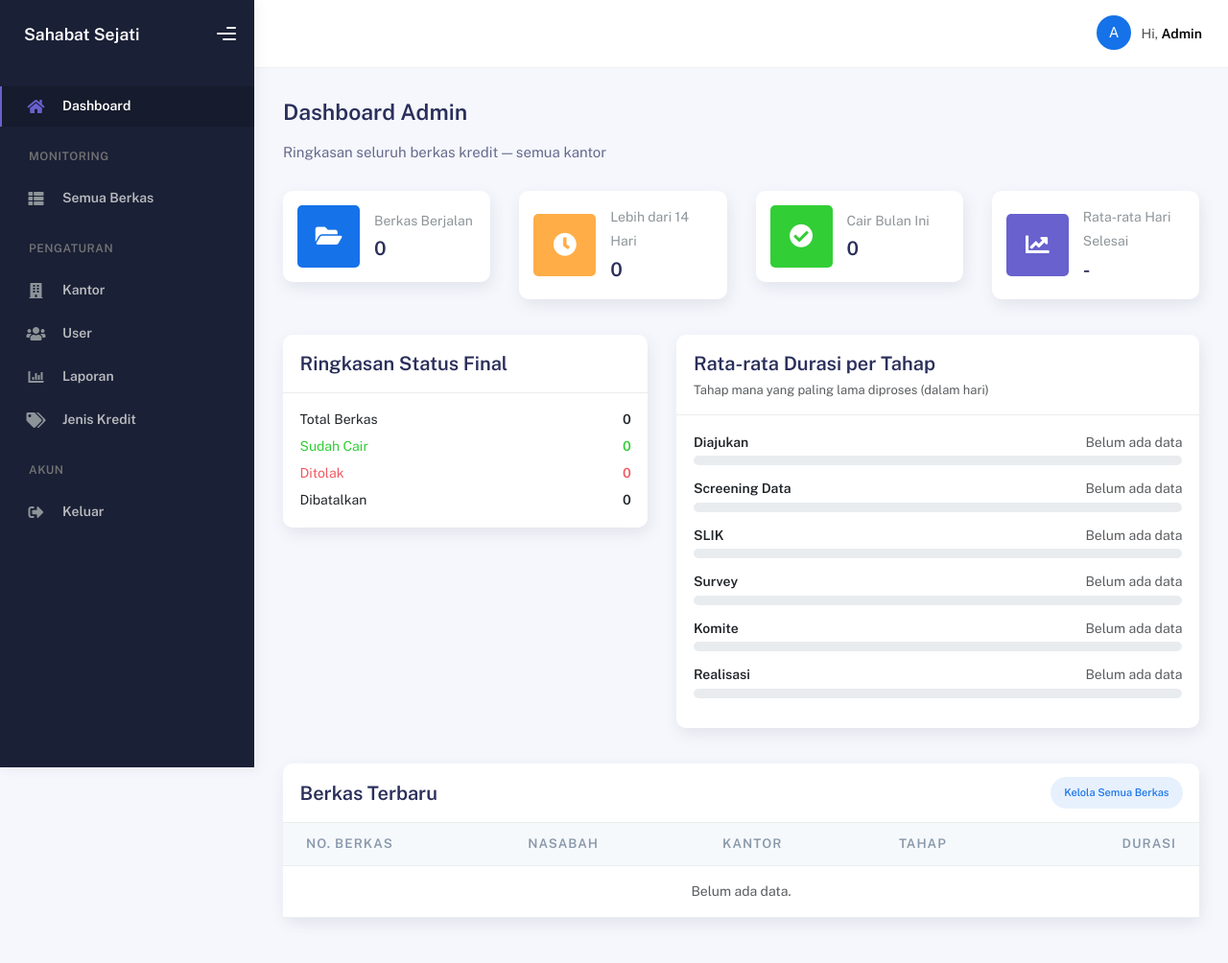
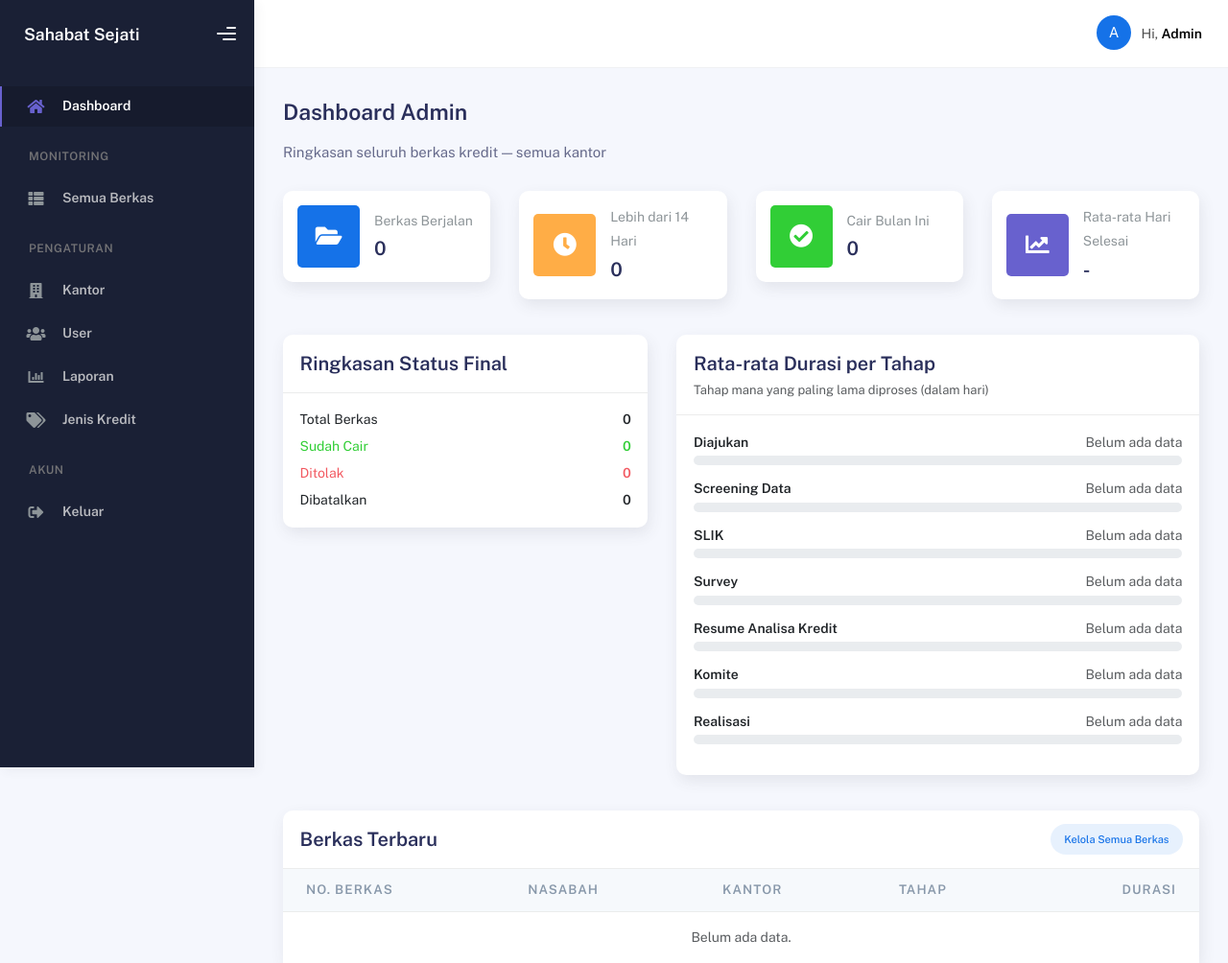
Before and after one commit to zxamin212/trackingbprss, a Laravel app: page /admin/dashboard in a window 1280 px wide. Shown: the top 1004 px of the page at 96% size. Run offline with Laravel 12, Linux system fonts and the light colour scheme; a user stored in the database is signed in; data comes from the database, SQL or seed files in the repository; data that the repository does not hold is empty.

Commit message:
Tambah tahap Resume Analisa Kredit di alur proses berkas

```diff
--- a/app/Models/BerkasKredit.php
+++ b/app/Models/BerkasKredit.php
@@ -19,7 +19,7 @@ class BerkasKredit extends Model
     ];
 
     public const STATUS = [
-        'diajukan', 'screening_data', 'slik', 'survey', 'komite',
+        'diajukan', 'screening_data', 'slik', 'survey', 'resume_analisa_kredit', 'komite',
         'realisasi', 'cair', 'pending', 'tolak', 'batal',
     ];
 
--- a/app/Services/DurasiTahapService.php
+++ b/app/Services/DurasiTahapService.php
@@ -7,7 +7,7 @@ use App\Models\BerkasKreditHistory;
 
 class DurasiTahapService
 {
-    public const TAHAP = ['diajukan', 'screening_data', 'slik', 'survey', 'komite', 'realisasi'];
+    public const TAHAP = ['diajukan', 'screening_data', 'slik', 'survey', 'resume_analisa_kredit', 'komite', 'realisasi'];
 
     /**
      * Rata-rata durasi (hari) per tahap.
--- a/resources/views/components/durasi-tahap.blade.php
+++ b/resources/views/components/durasi-tahap.blade.php
@@ -6,6 +6,7 @@
         'screening_data' => 'Screening Data',
         'slik' => 'SLIK',
         'survey' => 'Survey',
+        'resume_analisa_kredit' => 'Resume Analisa Kredit',
         'komite' => 'Komite',
         'realisasi' => 'Realisasi',
     ];
--- a/resources/views/slo/berkas/index.blade.php
+++ b/resources/views/slo/berkas/index.blade.php
@@ -50,6 +50,7 @@
                                     'screening_data' => 'info',
                                     'slik' => 'info',
                                     'survey' => 'primary',
+                                    'resume_analisa_kredit' => 'primary',
                                     'komite' => 'primary',
                                     'realisasi' => 'warning',
                                     'cair' => 'success',
--- a/routes/web.php
+++ b/routes/web.php
@@ -115,6 +115,7 @@ Route::middleware(['auth', 'role:slo'])
     Route::post('/berkas/{id}/screening', [SloController::class, 'updateScreening'])->name('berkas.screening');
     Route::post('/berkas/{id}/slik', [SloController::class, 'updateSlik'])->name('berkas.slik');
     Route::post('/berkas/{id}/survey', [SloController::class, 'updateSurvey'])->name('berkas.survey');
+    Route::post('/berkas/{id}/resume-analisa', [SloController::class, 'updateResumeAnalisa'])->name('berkas.resume-analisa');
     Route::post('/berkas/{id}/komite', [SloController::class, 'updateKomite'])->name('berkas.komite');
     Route::post('/berkas/{id}/realisasi', [SloController::class, 'updateRealisasi'])->name('berkas.realisasi');
     Route::post('/berkas/{id}/cair', [SloController::class, 'updateCair'])->name('berkas.cair');
```
Also changed, not shown: app/Http/Controllers/SloController.php (+8 -1 lines), resources/views/slo/berkas/show.blade.php (+9 -0 lines).
